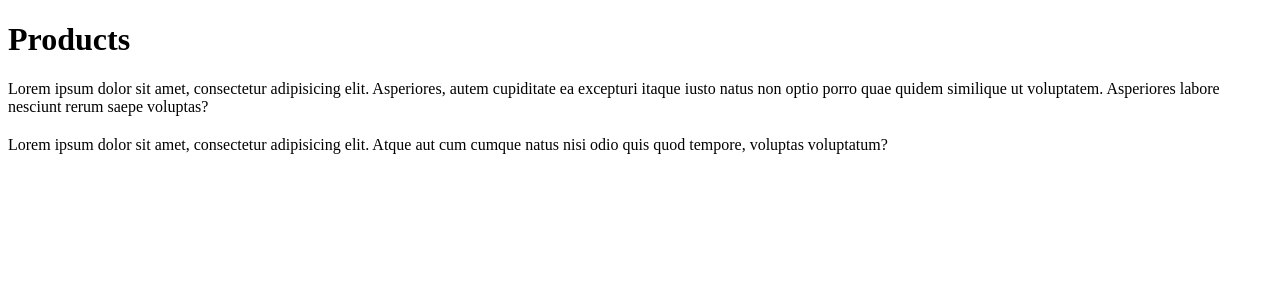
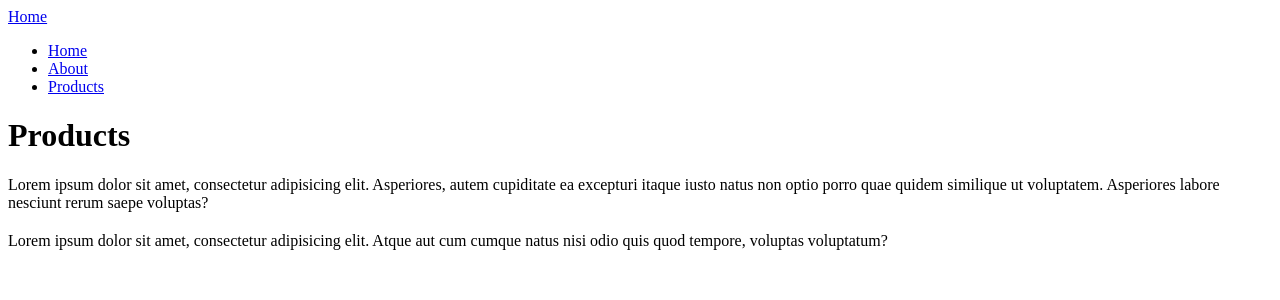
Before and after one commit to glpzzz/nuxt-dojo, a Nuxt app: page /products in a window 1280 px wide. Shown: the top 300 px of the page. Built offline with nearby package versions, Linux system fonts and the light colour scheme.

Commit message:
Extract navigation to a component

```diff
--- /dev/null
+++ b/components/SiteHeader.vue
@@ -0,0 +1,24 @@
+<template>
+  <header>
+    <nav>
+      <NuxtLink to="/">Home</NuxtLink>
+      <ul>
+        <li>
+          <NuxtLink to="/">Home</NuxtLink>
+        </li>
+        <li>
+          <NuxtLink to="/about">About</NuxtLink>
+        </li>
+        <li>
+          <NuxtLink to="/products">Products</NuxtLink>
+        </li>
+      </ul>
+    </nav>
+  </header>
+</template>
+
+<script setup>
+</script>
+
+<style scoped>
+</style>
--- a/pages/about.vue
+++ b/pages/about.vue
@@ -1,4 +1,5 @@
 <template>
+  <SiteHeader/>
   <h1>About</h1>
   <p>Lorem ipsum dolor sit amet, consectetur adipisicing elit. Asperiores, autem cupiditate ea excepturi itaque iusto
     natus non optio porro quae quidem similique ut voluptatem. Asperiores labore nesciunt rerum saepe voluptas?</p>
--- a/pages/index.vue
+++ b/pages/index.vue
@@ -1,4 +1,5 @@
 <template>
+  <SiteHeader/>
   <h1>Home</h1>
   <p>Lorem ipsum dolor sit amet, consectetur adipisicing elit. Asperiores, autem cupiditate ea excepturi itaque iusto
     natus non optio porro quae quidem similique ut voluptatem. Asperiores labore nesciunt rerum saepe voluptas?</p>
--- a/pages/products/[id].vue
+++ b/pages/products/[id].vue
@@ -1,4 +1,5 @@
 <template>
+  <SiteHeader/>
   <h1>Products details for {{ id }}</h1>
   <p>Lorem ipsum dolor sit amet, consectetur adipisicing elit. Ab aliquam cum dolorum, excepturi fuga hic illum impedit
     in iusto magni, modi molestiae nisi, praesentium quam quisquam quod sint tenetur vitae!</p>
@@ -9,5 +10,12 @@ const {id} = useRoute().params
 </script>
 
 <style scoped>
+h2 {
+  margin-bottom: 20px;
+  font-size: 36px;
+}
 
+p {
+  margin: 20px 0;
+}
 </style>
--- a/pages/products/index.vue
+++ b/pages/products/index.vue
@@ -1,4 +1,5 @@
 <template>
+  <SiteHeader/>
   <h1>Products</h1>
   <p>Lorem ipsum dolor sit amet, consectetur adipisicing elit. Asperiores, autem cupiditate ea excepturi itaque iusto
     natus non optio porro quae quidem similique ut voluptatem. Asperiores labore nesciunt rerum saepe voluptas?</p>
```
